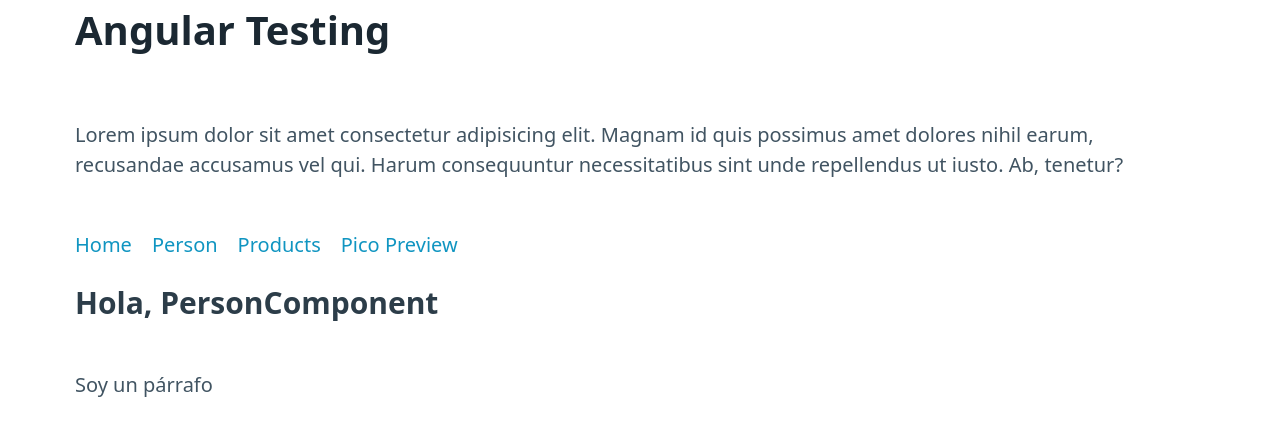
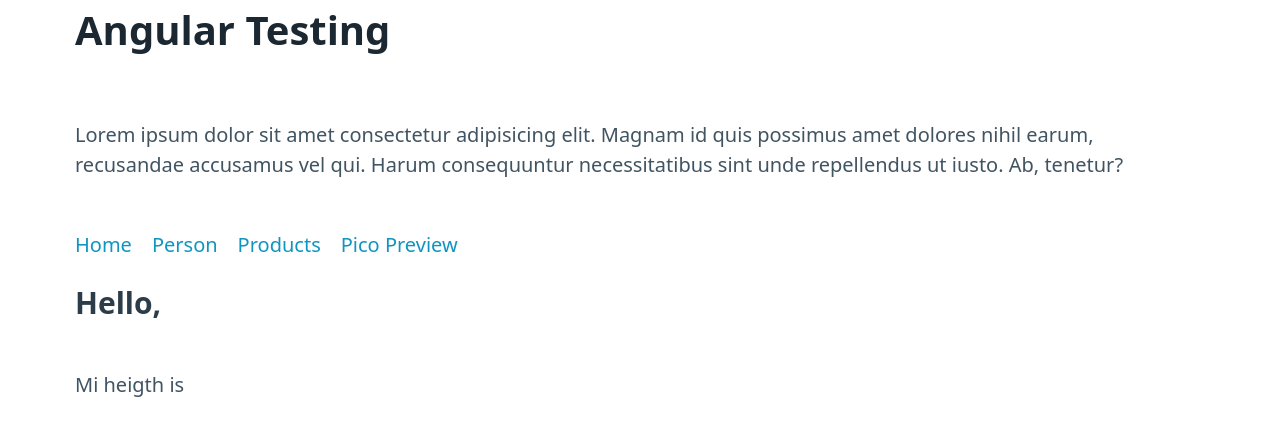
Before and after one commit to mangelsr/angular-ci-cd, an Angular app: page /person in a window 1280 px wide. Shown: the top 436 px of the page. Built offline with nearby package versions, Linux system fonts and the light colour scheme.

Commit message:
[UPD]: Change PersonComponent structure added an Input of type Person

```diff
--- a/src/app/components/person/person.component.html
+++ b/src/app/components/person/person.component.html
@@ -1,4 +1,4 @@
 <section class="container">
-  <h3>Hola, PersonComponent</h3>
-  <p>Soy un párrafo</p>
+  <h3>Hello, {{ person?.name }}</h3>
+  <p>Mi heigth is {{ person?.heigth }}</p>
 </section>
--- a/src/app/components/person/person.component.ts
+++ b/src/app/components/person/person.component.ts
@@ -1,4 +1,5 @@
-import { Component, OnInit } from '@angular/core';
+import { Component, Input, OnInit } from '@angular/core';
+import { Person } from 'src/app/models/person.model';
 
 @Component({
   selector: 'app-person',
@@ -7,6 +8,8 @@ import { Component, OnInit } from '@angular/core';
 })
 export class PersonComponent  {
 
+  @Input() person?: Person;
+
   constructor() { }
 
 }
```
